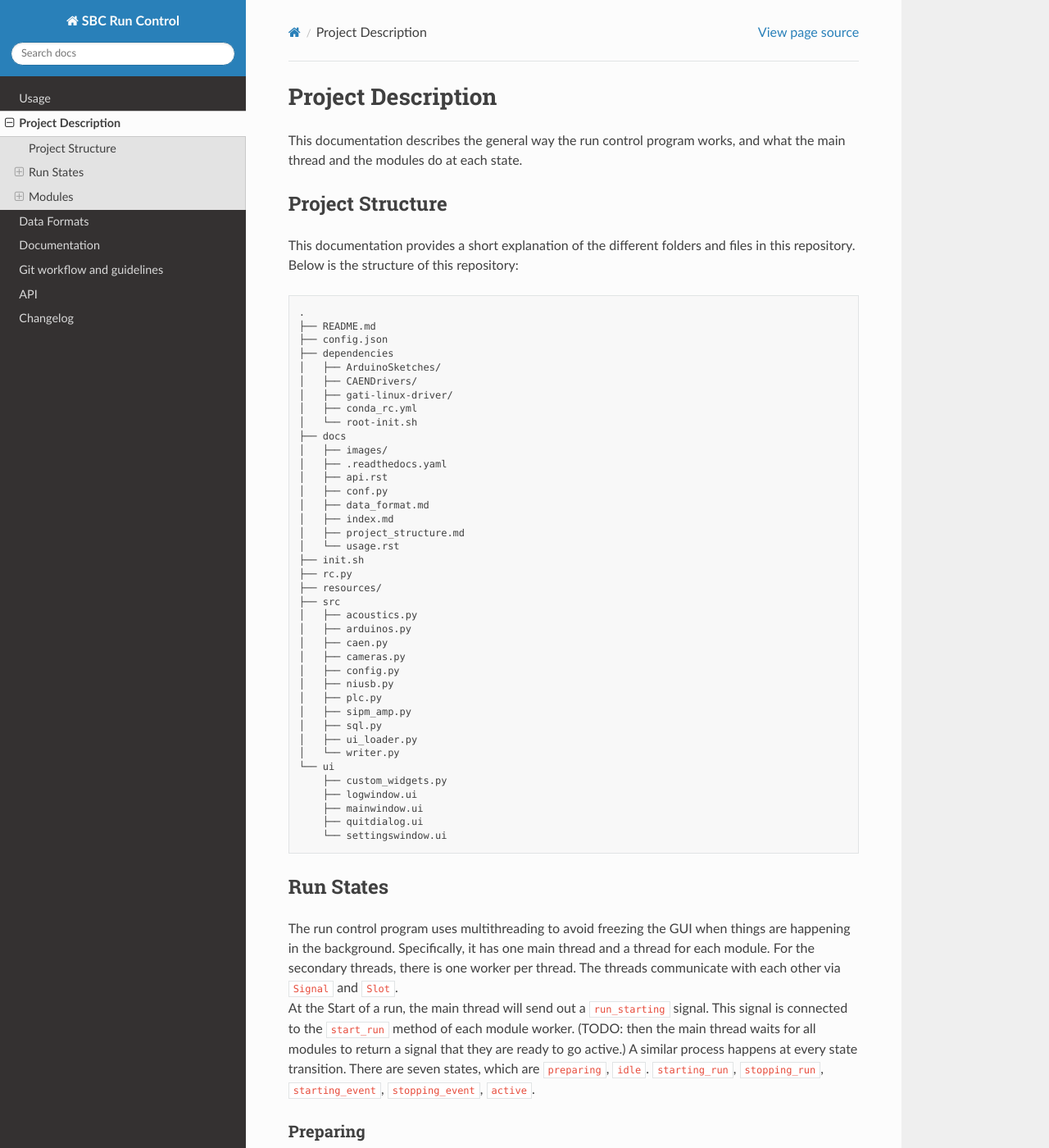
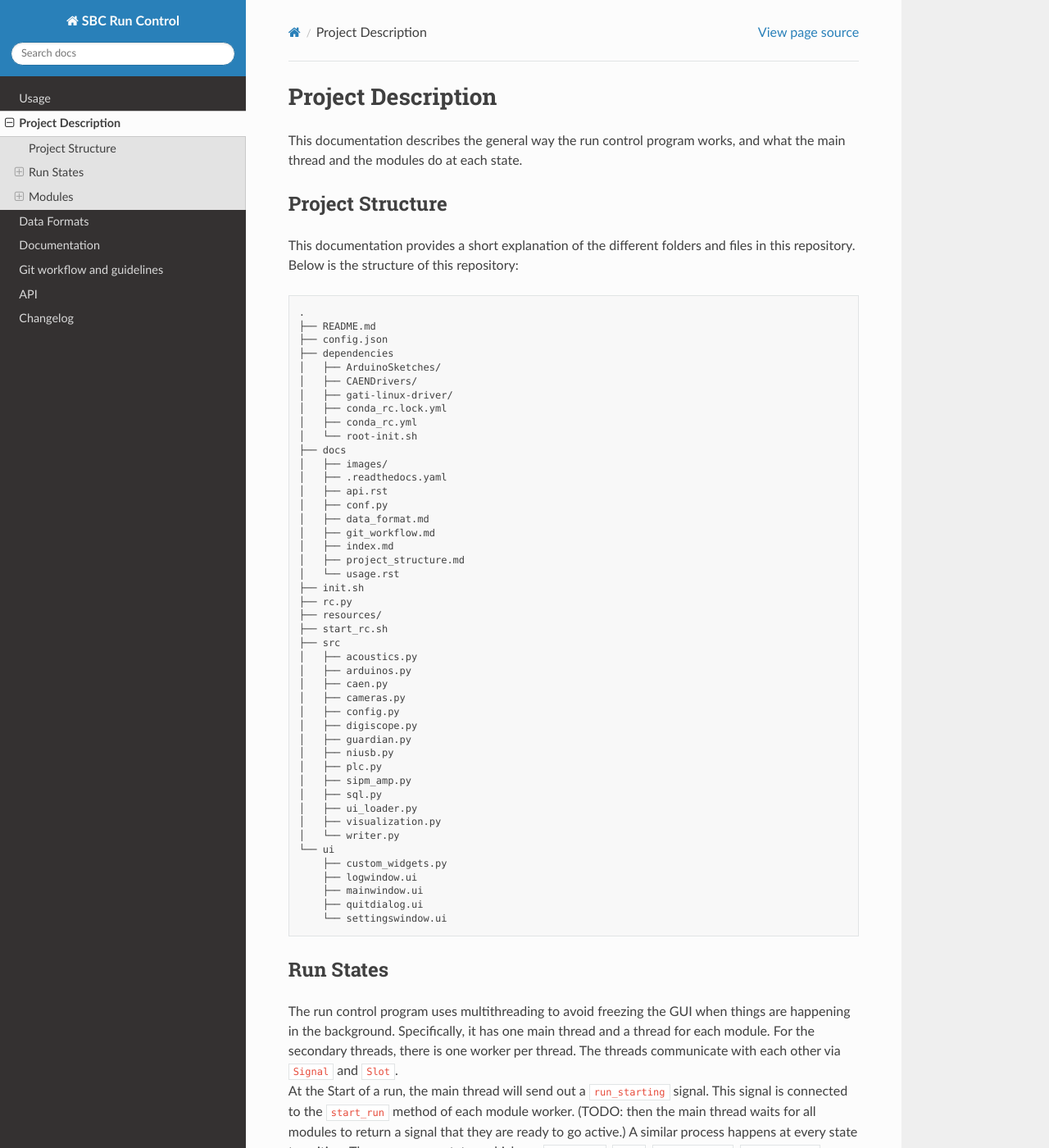
Before and after one commit to SBC-Collaboration/SBC-RunControl, a Sphinx documentation site: the page built from docs/project_description.md, in a window 1280 px wide and 1400 px high. Shown: the whole window at 82% size. Built offline with Sphinx 7.4.7 and the Read the Docs theme 3.1.0, drawn with Linux system fonts in a browser that asks for light colours; some of the changed text lies outside the part shown.

```diff
--- a/docs/project_description.md
+++ b/docs/project_description.md
@@ -12,6 +12,7 @@ structure of this repository:
 │   ├── ArduinoSketches/
 │   ├── CAENDrivers/
 │   ├── gati-linux-driver/
+│   ├── conda_rc.lock.yml
 │   ├── conda_rc.yml
 │   └── root-init.sh
 ├── docs
@@ -20,23 +21,28 @@ structure of this repository:
 │   ├── api.rst
 │   ├── conf.py
 │   ├── data_format.md
+│   ├── git_workflow.md
 │   ├── index.md
 │   ├── project_structure.md
 │   └── usage.rst
 ├── init.sh
 ├── rc.py
 ├── resources/
+├── start_rc.sh
 ├── src
 │   ├── acoustics.py
 │   ├── arduinos.py
 │   ├── caen.py
 │   ├── cameras.py
 │   ├── config.py
+│   ├── digiscope.py
+│   ├── guardian.py
 │   ├── niusb.py
 │   ├── plc.py
 │   ├── sipm_amp.py
 │   ├── sql.py
 │   ├── ui_loader.py
+│   ├── visualization.py
 │   └── writer.py
 └── ui
     ├── custom_widgets.py
@@ -143,6 +149,8 @@ The acoustics module controls the GaGe digitizer using the provided `gati-linux-
 
 ### PLC
 Run control communicates with the PLC using Modbus in this module. It opens and closes the Modbus-TCP connection at the start and end of a run, respectively. When a event starts, it starts the `WRITE_SLOWDAQ` procedure on the PLC, starts data taking. Also it sets all relavent variables for the event, like pressure setpoint. When the event becomes active, it start the `PRESSURE_CYCLE` procedure, telling the PLC to start a pressure cycle. When a trigger happens at the end of an event, the module waits until the `PRESSURE_CYCLE` procedure ends, reads the `PCYCLE_*_FF` for any first fault information, stops the `WRITE_SLOWDAQ` procedure, and copies the data via SMB to the data folder.
+### Guardian
+Error handling module.
 
 ### Digiscope
 This module uses NI CompactRIO device to serve as a global clock sync at 1 us resolution for up to 64 digital lines.
--- a/rc.py
+++ b/rc.py
@@ -732,6 +732,7 @@ class MainWindow(QMainWindow):
         self.event_livetime = 0
         self.run_livetime = 0
         self.manual_stop_run = False
+        self.ui.stop_run_but.setChecked(False)
         self.ui.event_id_edit.setText(f"{self.event_id:2d}")
         self.ui.event_time_edit.setText(self.format_time(self.event_livetime))
         self.ui.run_live_time_edit.setText(self.format_time(self.run_livetime))
```
Also changed, not shown: 1 other file.
